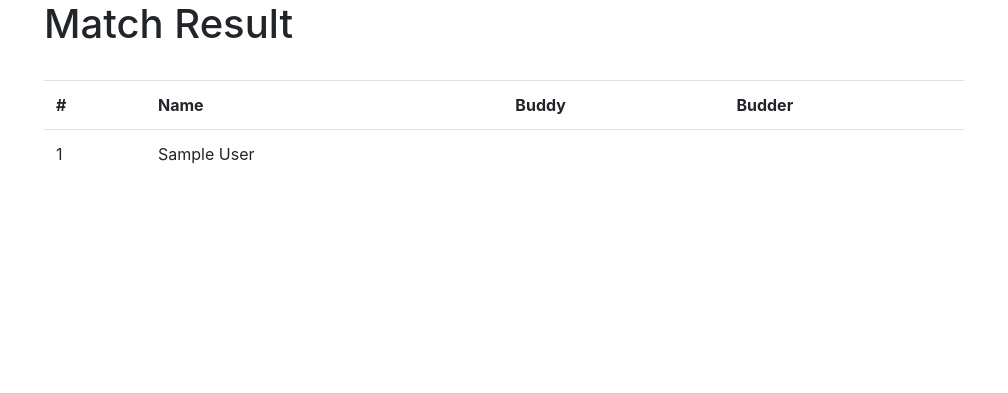
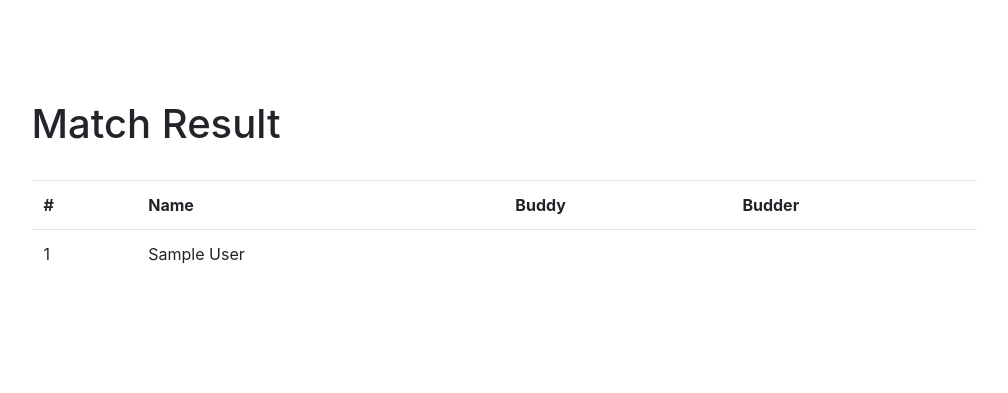
Before and after one commit to athivvat/random, a Node server app: page /to-me-you-are-perfect/ in a window 1280 px wide. Shown: the top 393 px of the page, without its empty margins (136-1144 px from the left). Run offline with Node 20, Linux system fonts and the light colour scheme; the visitor is signed in with stand-in values (Sample User, id 1); some libraries are stand-ins or nearby versions.

Commit message:
Result padding

```diff
--- a/config.js
+++ b/config.js
@@ -1,4 +1,4 @@
 module.exports = {
-    //db: 'mongodb://localhost:27017/cookie'
+    // db: 'mongodb://localhost:27017/cookie'
     db: 'mongodb://user:mypass1@ds119171.mlab.com:19171/cookie'
 }
--- a/views/match.pug
+++ b/views/match.pug
@@ -1,7 +1,7 @@
 extends layout
 
 block content
-  .container
+  div(class="container" style="padding: 100px 0;")
     .row
         div(class="col-md-10 offset-md-1")
           h1 Match Result
```
